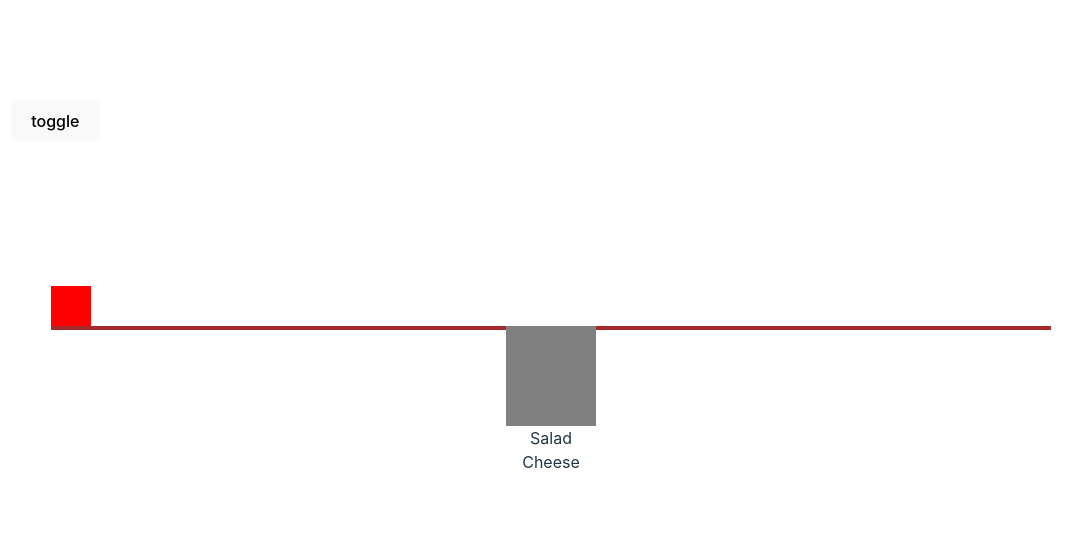
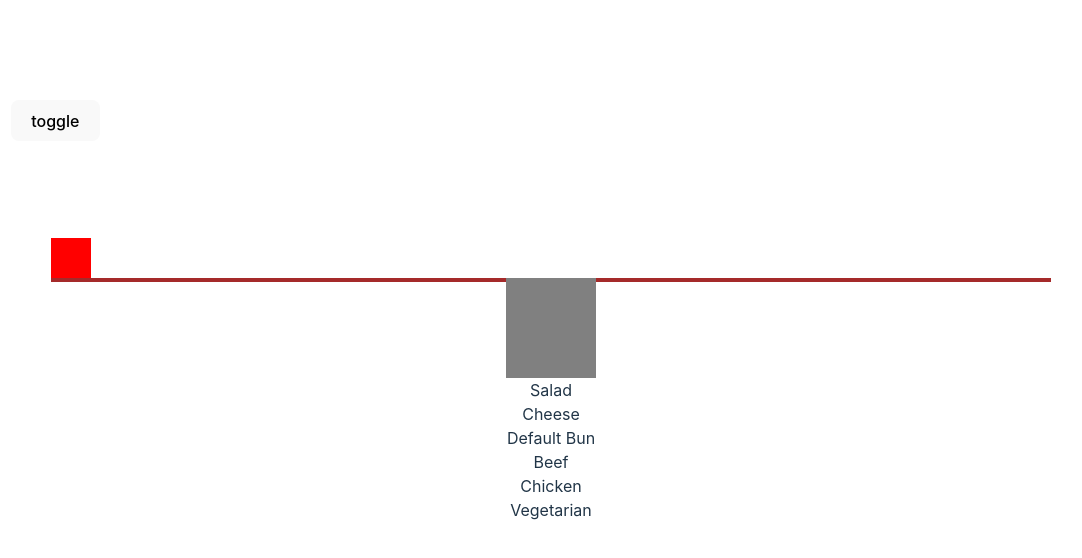
Before and after one commit to caoimvin/BurgerShop, a React (Vite) app: page / in a window 1280 px wide. Shown: the top 558 px of the page, without its empty margins (89-1171 px from the left). Built offline with nearby package versions, Linux system fonts and the light colour scheme.

Commit message:
more ingredients and display them in kitchen

```diff
--- a/src/App.jsx
+++ b/src/App.jsx
@@ -11,10 +11,9 @@ const data = [
     status: 'entering',
     delay: 0,
     happiness: 100,
-    // order: ['patty','meat','patty']
     order: {
       bun: 'default',
-      meat: true,
+      meat: 'beef',
       toppings: ['cheese', 'salad']
     }
   },{
@@ -23,10 +22,9 @@ const data = [
     status: 'entering',
     delay: 2,
     happiness: 80,
-    // order: ['patty','salad','meat','salad','patty']
     order: {
       bun: 'default',
-      meat: true,
+      meat: 'chicken',
       toppings: ['salad']
     }
   },{
@@ -35,10 +33,9 @@ const data = [
     status: 'entering',
     delay: 5,
     happiness: 95,
-    // order: ['patty','meat','cheese','patty']
     order: {
       bun: 'default',
-      meat: true,
+      meat: 'vegetarian',
       toppings: ['cheese']
     }
   }
@@ -58,6 +55,21 @@ const toppingData = {
   },
   'cheese': {
     name: 'Cheese',
+    image: null
+  }
+}
+
+const meatData = {
+  'beef': {
+    name: 'Beef',
+    image: null
+  },
+  'chicken': {
+    name: 'Chicken',
+    image: null
+  },
+  'vegetarian': {
+    name: 'Vegetarian',
     image: null
   }
 }
@@ -152,7 +164,9 @@ function Street({ children }) {
 
 function Kitchen({ guests, serveFood }) {
 
-  const foodItems = Object.entries(toppingData)
+  const toppingItems = Object.entries(toppingData)
+  const bunItems = Object.entries(bunData)
+  const meatItems = Object.entries(meatData)
 
   const [toppings, setToppings] = useState([])
 
@@ -176,7 +190,9 @@ function Kitchen({ guests, serveFood }) {
       </div>
       <div className="workplace">
         {toppings.join(',')}
-        {foodItems.map(item => <div key={item[0]} onClick={() => addTopping(item[0])} className='food-item'>{item[1].name}</div>)}
+        {toppingItems.map(item => <div key={item[0]} onClick={() => addTopping(item[0])} className='food-item'>{item[1].name}</div>)}
+        {bunItems.map(item => <div key={item[0]} onClick={() => addTopping(item[0])} className='food-item'>{item[1].name}</div>)}
+        {meatItems.map(item => <div key={item[0]} onClick={() => addTopping(item[0])} className='food-item'>{item[1].name}</div>)}
       </div>
     </div>
   )
```
